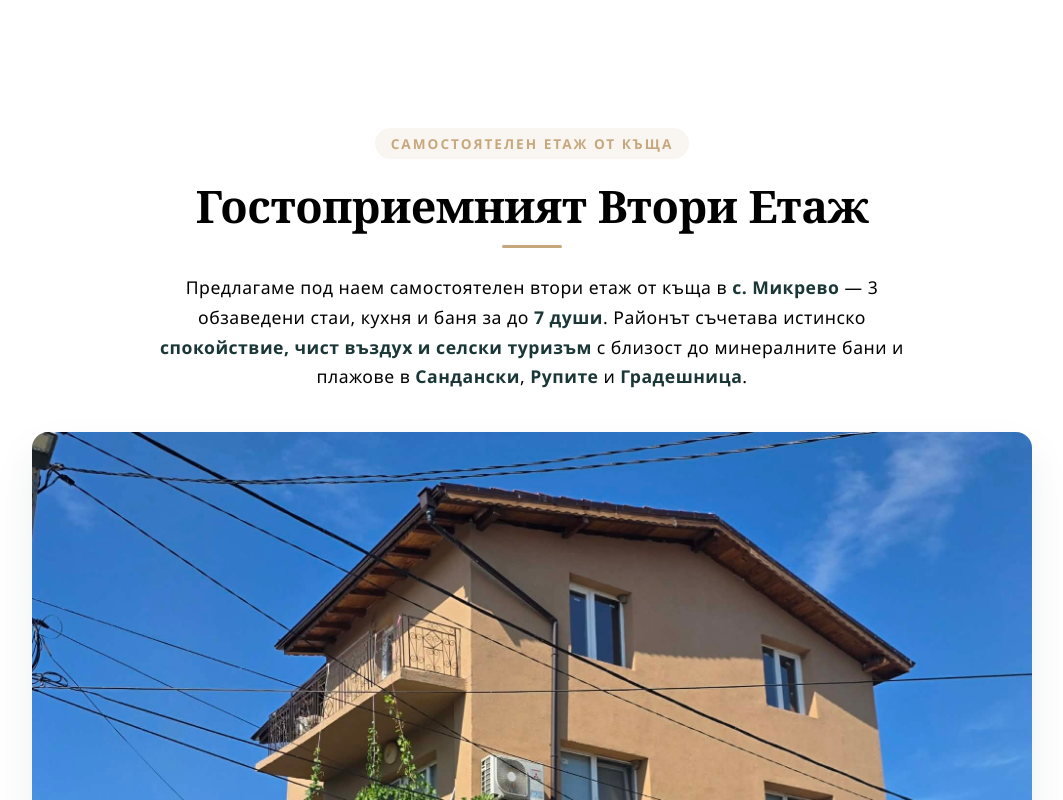
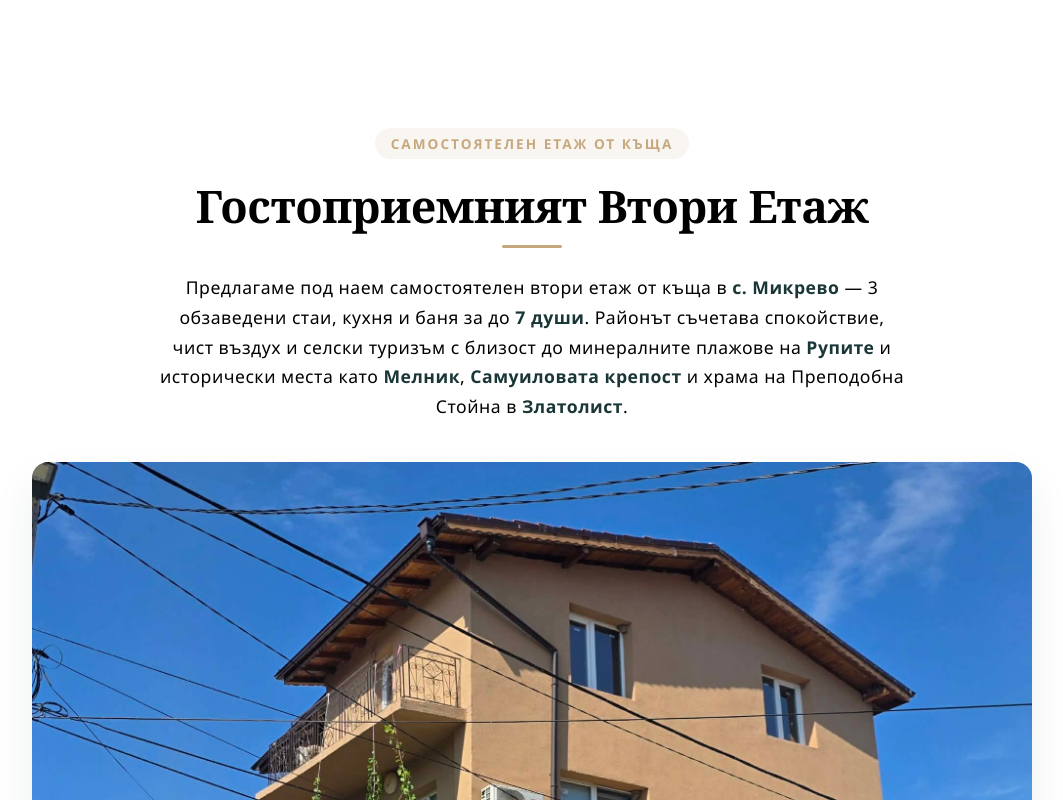
Before and after one commit to kanastasov/Tyson-House-Guests, an Angular app in the folder frontend/tyson-house-guests/: page / in a window 1280 px wide. Shown: the top 800 px of the page, without its empty margins (108-1171 px from the left). Built offline with nearby package versions, Linux system fonts and the light colour scheme.

Commit message:
small changes

```diff
--- a/frontend/tyson-house-guests/src/app/app.component.html
+++ b/frontend/tyson-house-guests/src/app/app.component.html
@@ -6,9 +6,10 @@
     <div class="title-divider"></div>
   <p class="hero-description">
     Предлагаме под наем самостоятелен втори етаж от къща в <strong>с. Микрево</strong> —
-    3 обзаведени стаи, кухня и баня за до <strong>7 души</strong>. Районът съчетава истинско
-    <strong>спокойствие, чист въздух и селски туризъм</strong> с близост до минералните бани и плажове в
-    <strong>Сандански</strong>, <strong>Рупите</strong> и <strong>Градешница</strong>.
+    3 обзаведени стаи, кухня и баня за до <strong>7 души</strong>. Районът съчетава спокойствие,
+    чист въздух и селски туризъм с близост до минералните плажове на <strong>Рупите</strong> и исторически места като
+    <strong>Мелник</strong>, <strong>Самуиловата крепост</strong> и храма на Преподобна Стойна в
+    <strong>Златолист</strong>.
   </p>
   </div>
 
```
